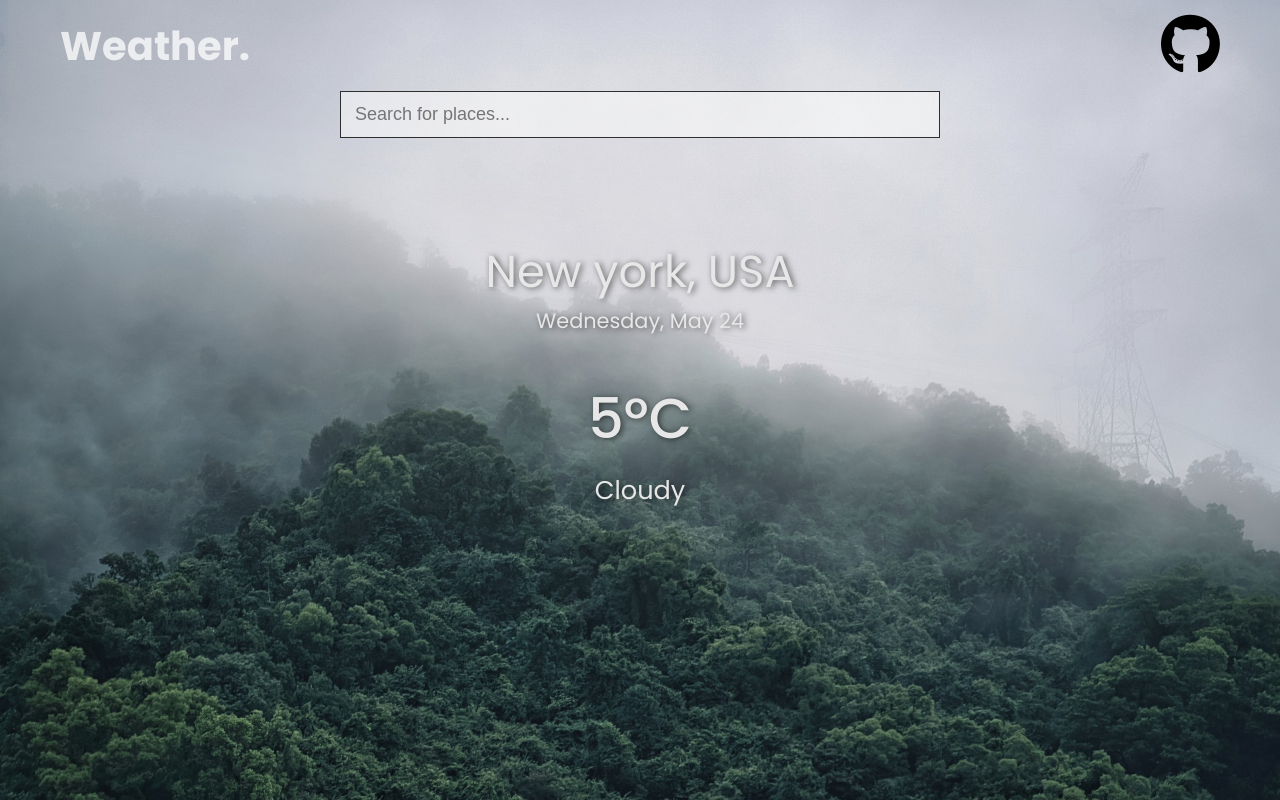
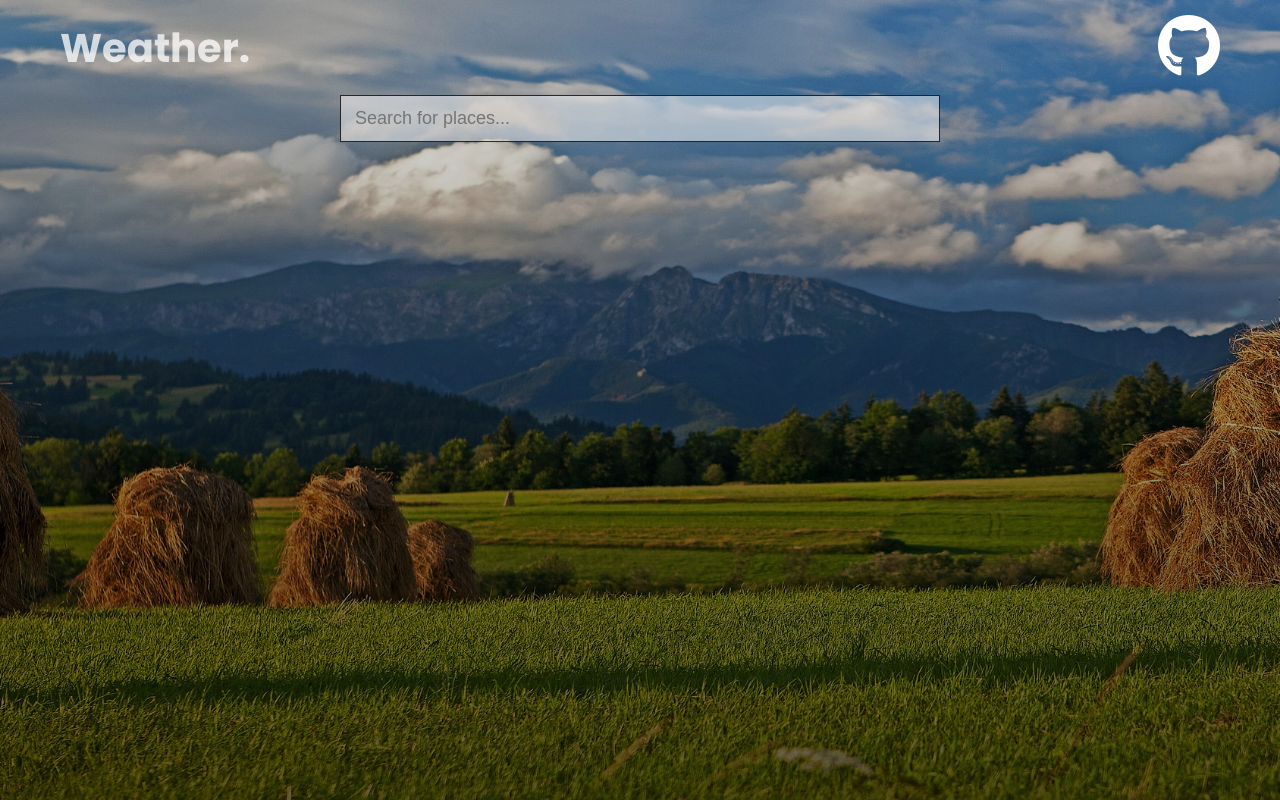
Before and after one commit to RojanSr/React-weather-app, a React (Vite) app: page / in a window 1280 px wide. Built offline with nearby package versions, Linux system fonts and the light colour scheme.

Commit message:
fetch api and load pass props

```diff
--- a/src/App.jsx
+++ b/src/App.jsx
@@ -4,17 +4,59 @@ import Navbar from "./components/Navbar";
 import WeatherBox from "./components/WeatherBox";
 
 function App() {
+  const api = {
+    key: "c8495d2d9d4dae61a4670de774427661",
+    base: "http://api.openweathermap.org/data/2.5/",
+  };
+
   const [query, setQuery] = React.useState("");
+  const [weatherData, setWeatherData] = React.useState();
 
   function handleSearch(value) {
     setQuery(value);
   }
 
+  function fetchData(evt) {
+    if (evt.key == "Enter") {
+      fetch(`${api.base}weather?q=${query}&units=metric&APPID=${api.key}`)
+        .then((res) => res.json())
+        .then((data) => setWeatherData(data));
+    }
+  }
+
+  function getWeatherClass() {
+    if (weatherData) {
+      switch (weatherData.weather[0].main) {
+        case "Clouds":
+          return "main cloudy";
+        case "Clear":
+          return "main clear";
+        case "Rain":
+          return "main rain";
+      }
+    }
+
+    return "main";
+  }
+
+  const className = getWeatherClass();
+
   return (
-    <div className="main cloudy">
+    <div className={className}>
       <Navbar />
-      <Search onUserSearch={handleSearch} controlInput={query} />
-      <WeatherBox />
+      <Search
+        onUserSearch={handleSearch}
+        controlInput={query}
+        onEnter={fetchData}
+      />
+      {typeof weatherData != "undefined" && (
+        <WeatherBox
+          location={weatherData.name}
+          country={weatherData.sys.country}
+          temp={weatherData.main.temp}
+          status={weatherData.weather[0].main}
+        />
+      )}
     </div>
   );
 }
--- a/src/components/Search.jsx
+++ b/src/components/Search.jsx
@@ -1,12 +1,16 @@
 import React from "react";
 
-export default function Search({ onUserSearch, controlInput }) {
+export default function Search({ onUserSearch, controlInput, onEnter }) {
   // function handleChange(e) {
   //   onUserSearch(e)
   // }
 
   const handleChange = (event) => {
     onUserSearch(event.target.value);
+  };
+
+  const handlePress = (event) => {
+    onEnter(event);
   };
 
   return (
@@ -17,6 +21,7 @@ export default function Search({ onUserSearch, controlInput }) {
         className="search--input"
         onChange={handleChange}
         value={controlInput}
+        onKeyDown={handlePress}
       />
     </div>
   );
--- a/src/components/WeatherBox.jsx
+++ b/src/components/WeatherBox.jsx
@@ -1,6 +1,6 @@
 import React from "react";
 
-export default function WeatherBox() {
+export default function WeatherBox({ location, country, temp, status }) {
   const currentDate = new Date();
   const date = currentDate.getDate();
   const dayIndex = currentDate.getDay();
@@ -34,15 +34,17 @@ export default function WeatherBox() {
   return (
     <div className="container-flex">
       <div className="location-box">
-        <div className="location">New york, USA</div>
+        <div className="location">
+          {location}, {country}
+        </div>
         <div className="date">
           {`${days[dayIndex]}, ${months[monthIndex]} ${date}`}
         </div>
       </div>
 
-      <div className="temp-box">5ºC</div>
+      <div className="temp-box">{parseInt(temp)}ºC</div>
 
-      <div className="weather-box">Cloudy</div>
+      <div className="weather-box">{status}</div>
     </div>
   );
 }
--- a/src/index.css
+++ b/src/index.css
@@ -15,17 +15,22 @@ body {
 
 .main {
   min-height: 100vh;
-  background-image: url(./assets/clear.jpg);
+  /* background-image: url(./assets/clear.jpg); */
   background-position: center;
   background-size: cover;
+  background-image: linear-gradient(rgba(0, 0, 0, 0.1), rgba(0, 0, 0, 0.6)),
+    url(./assets/clear.jpg);
+  transition: 0.4s ease-in-out;
 }
 
 .main.rain {
-  background-image: url(./assets/rain.jpg);
+  background-image: linear-gradient(rgba(0, 0, 0, 0.1), rgba(0, 0, 0, 0.6)),
+    url(./assets/rain.jpg);
 }
 
 .main.cloudy {
-  background-image: url(./assets/cloudy.jpg);
+  background-image: linear-gradient(rgba(0, 0, 0, 0.1), rgba(0, 0, 0, 0.6)),
+    url(./assets/cloudy.jpg);
 }
 
 /* Navbar */
@@ -46,12 +51,12 @@ nav {
 }
 
 .github-logo {
-  font-size: 3.8rem;
-  color: black;
+  font-size: 4rem;
+  color: white;
   cursor: pointer;
 }
 
-.github-logo:hover {
+.github-logo .github-logo:hover {
   transform: scale(1.03);
 }
 
@@ -83,20 +88,20 @@ nav {
   align-items: center;
   margin: 100px 0px;
   color: #e7e7e7;
-  text-shadow: 2px 1px 6px rgba(0, 0, 0, 0.6);
+  text-shadow: 2px 1px 6px rgba(0, 0, 0, 0.8);
+  text-align: center;
 }
 
 .location-box .location {
-  font-size: 2.8rem;
+  font-size: 3rem;
 }
 
 .location-box .date {
-  text-align: center;
-  font-size: 1.3rem;
+  font-size: 1.6rem;
 }
 
 .temp-box {
-  font-size: 3.5rem;
+  font-size: 4rem;
   margin: 40px 0px;
   font-weight: 500;
 }
```
